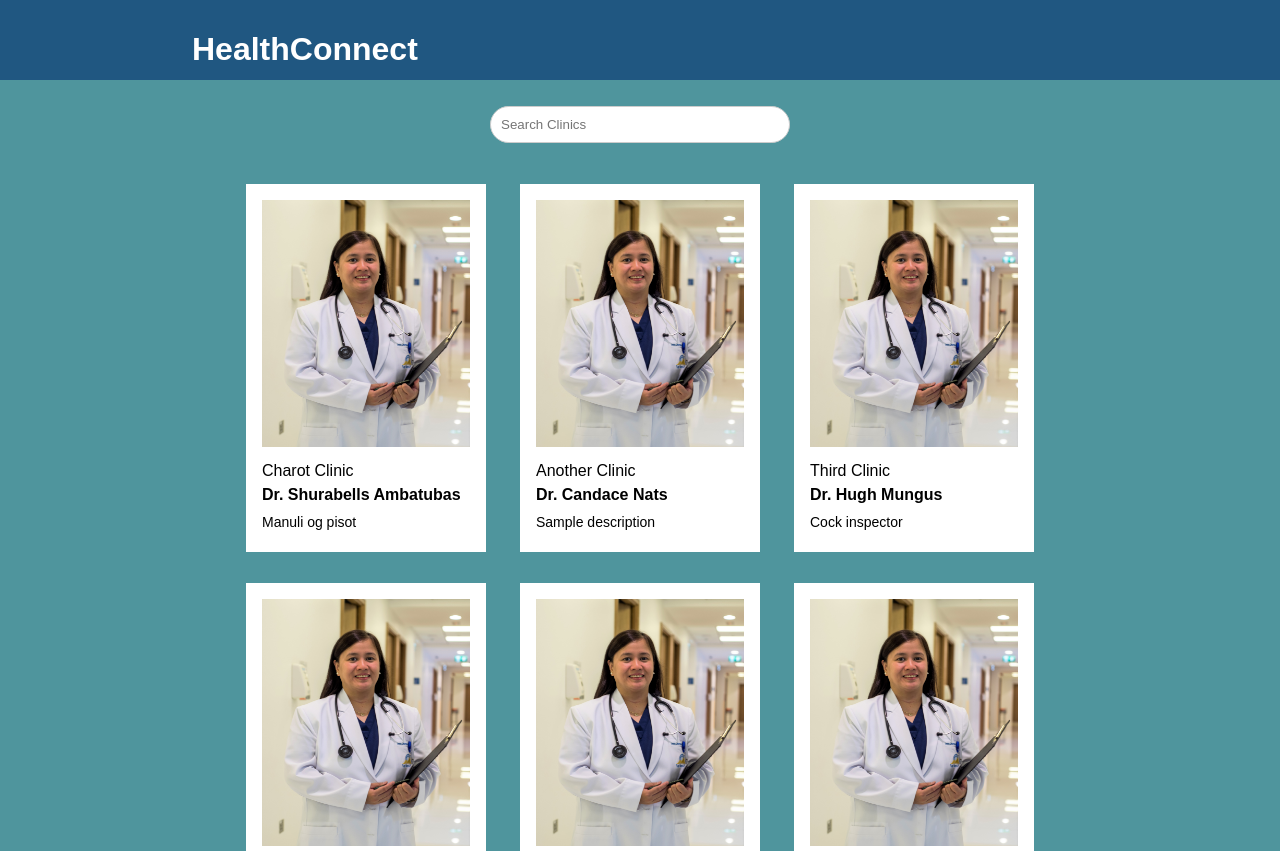
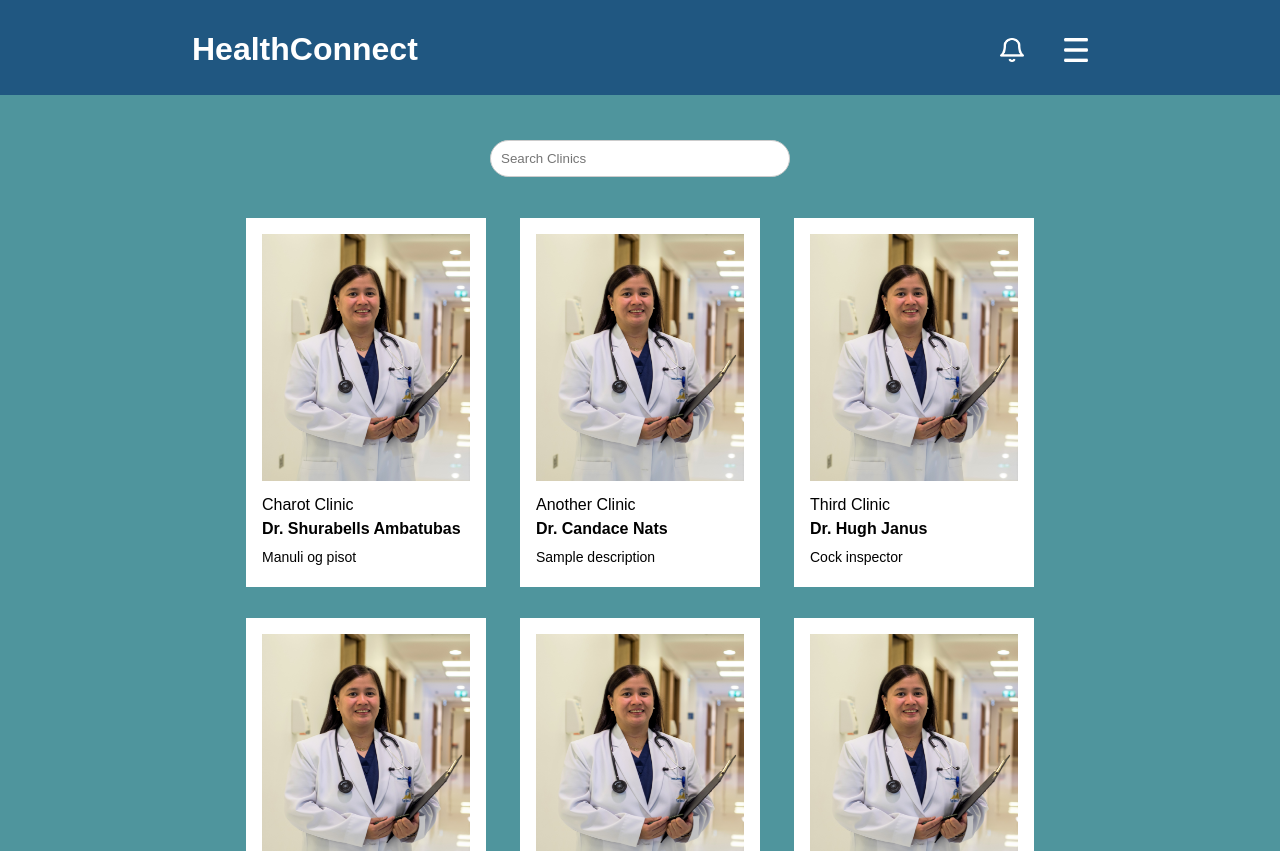
Before and after one commit to poisontears69/Front-end-healthconnect, an Angular app: page /home in a window 1280 px wide. Shown: the top 851 px of the page. Built offline with nearby package versions, Linux system fonts and the light colour scheme.

Commit message:
FE-MP-1: Add dynamic header

```diff
--- a/src/app/app.component.html
+++ b/src/app/app.component.html
@@ -1,7 +1,14 @@
-<div [ngClass]="isNavbarScrolled ? 'header-bar scrolled' : 'header-bar'" *ngIf="currentRoute !== '/'">
+<div
+  [ngClass]="isNavbarScrolled ? 'header-bar scrolled' : 'header-bar'"
+  *ngIf="currentRoute !== '/'"
+>
   <div class="header-content">
     <div class="logo">
       <h1>HealthConnect</h1>
+    </div>
+    <div class="header-menu">
+      <img src="assets/notification.png" alt="Notification" />
+      <img src="assets/menu.png" alt="Menu" />
     </div>
   </div>
 </div>
--- a/src/app/app.component.less
+++ b/src/app/app.component.less
@@ -1,13 +1,16 @@
 .header-bar {
+  position: absolute;
   background-color: #205781;
-  height: 80px;
+  height: 95px;
   width: 100%;
   transition: all 0.6s ease;
+  z-index: 100;
 
-  // &.scrolled {
-  //   position: fixed;
-  //   transform: translateY(-10px);
-  // }
+  &.scrolled {
+    position: fixed;
+    transform: translateY(-10px);
+    opacity: 97%;
+  }
 
   .header-content {
     display: flex;
@@ -22,12 +25,23 @@
       color: white;
       font-size: 16px;
     }
+
+    .header-menu {
+      display: flex;
+      gap: 40px;
+
+      img {
+        height: 24px;
+        width: 24px;
+      }
+    }
   }
 }
 
 .content-body {
   background-color: #4F959D;
   padding: 2% 15%;
+  padding-top: 140px;
 }
 
 .login-body {
--- a/src/app/pages/main-page/main-page.component.ts
+++ b/src/app/pages/main-page/main-page.component.ts
@@ -24,7 +24,7 @@ export class MainPageComponent implements OnInit {
     },
     {
       clinic: 'Third Clinic',
-      doctor: 'Dr. Hugh Mungus',
+      doctor: 'Dr. Hugh Janus',
       description: 'Cock inspector',
     },
   ];
```
Also changed, not shown: src/assets/menu.png (added), src/assets/notification.png (added).
